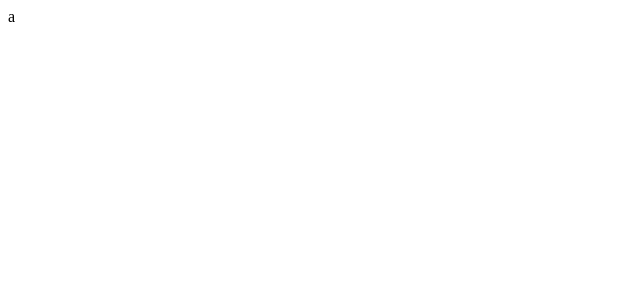
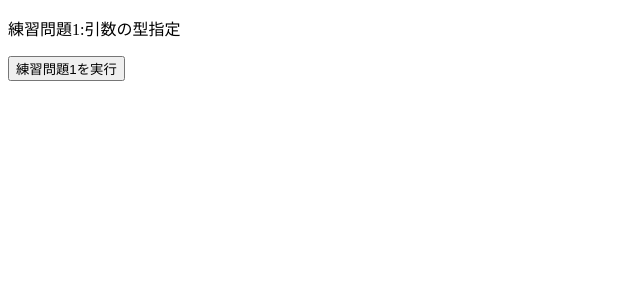
Before and after one commit to rhkts/React-TypeScript-Udemy, a React (Vite) app: page / in a window 1280 px wide. Shown: the top 300 px of the page, without its empty margins (0-640 px from the left). Built offline with nearby package versions, Linux system fonts and the light colour scheme.

Commit message:
引数の型指定

```diff
--- a/src/App.tsx
+++ b/src/App.tsx
@@ -1,8 +1,13 @@
 import { useState } from "react";
 import "./App.css";
+import { Practice1 } from "./practices/Practice1";
 
 function App() {
-  return <>a</>;
+  return (
+    <>
+      <Practice1 />
+    </>
+  );
 }
 
 export default App;
--- /dev/null
+++ b/src/practices/Practice1.tsx
@@ -0,0 +1,16 @@
+export const Practice1 = () => {
+  const calcTotalFee = (num: number) => {
+    const total = num * 1.1;
+    console.log(total);
+  };
+
+  const onClickPractice = () => {
+    calcTotalFee(1000);
+  };
+  return (
+    <div>
+      <p>練習問題1:引数の型指定</p>
+      <button onClick={onClickPractice}>練習問題1を実行</button>
+    </div>
+  );
+};
--- a/tsconfig.json
+++ b/tsconfig.json
@@ -15,7 +15,7 @@
     "jsx": "react-jsx",
 
     /* Linting */
-    "strict": true,
+    // "strict": true,
     "noUnusedLocals": true,
     "noUnusedParameters": true,
     "noFallthroughCasesInSwitch": true
```
